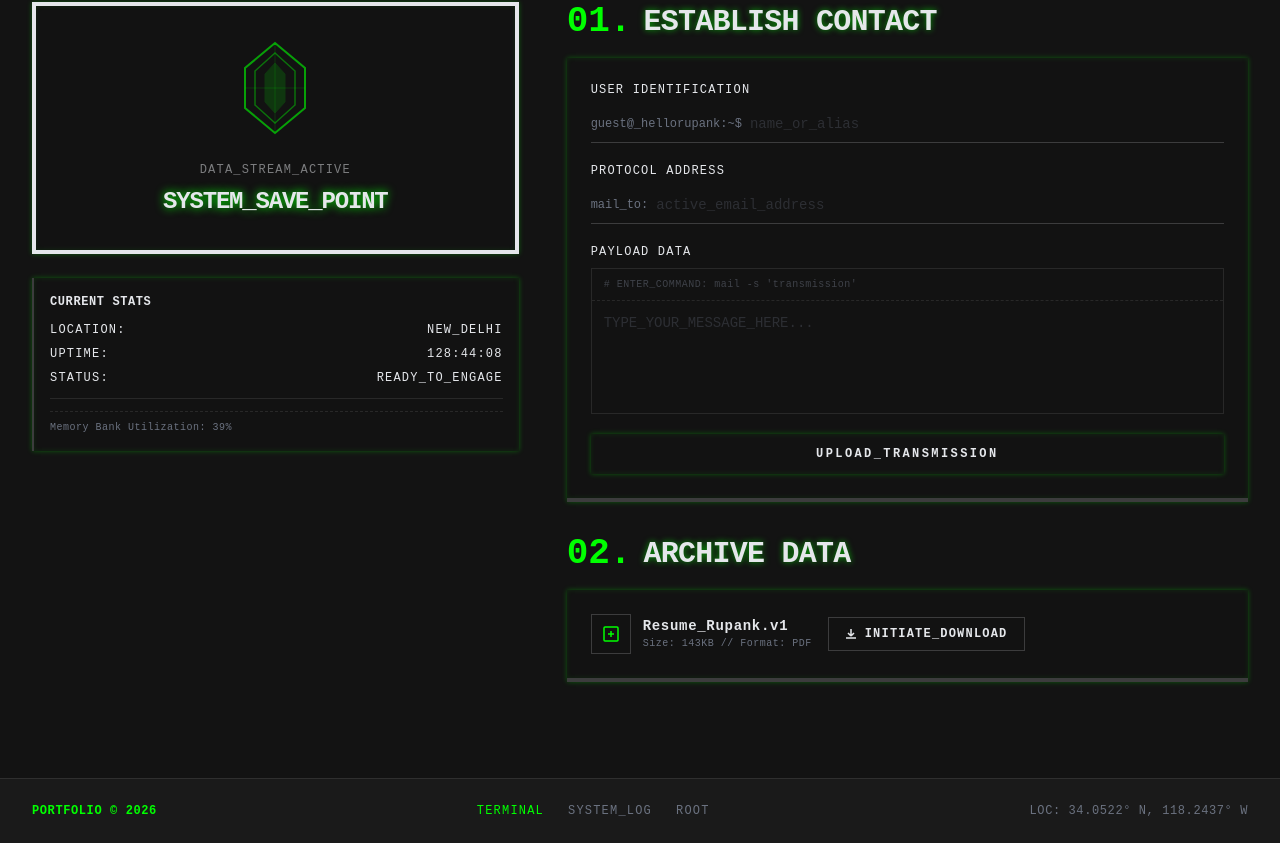
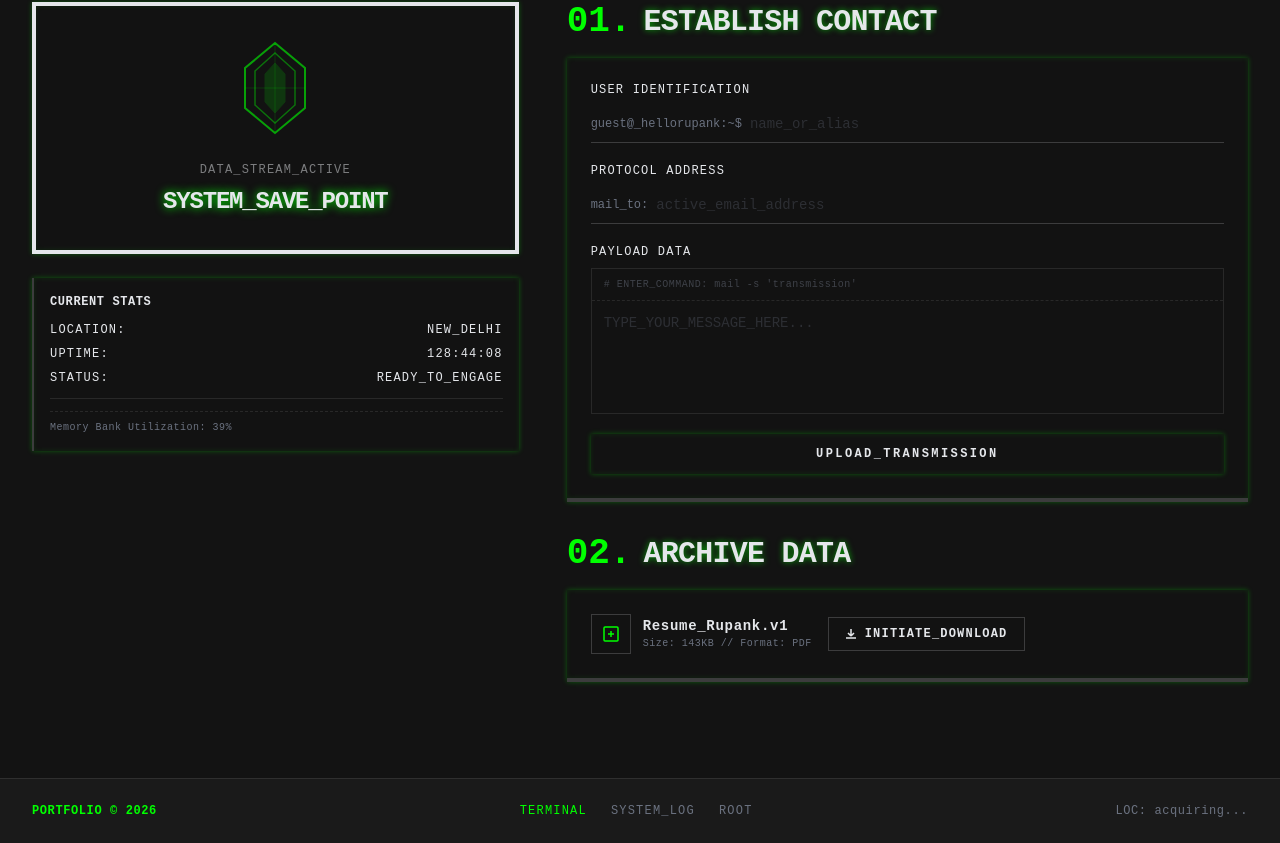
Before and after one commit to javacatscript/rupank-portfolio, a Next.js app: page / in a window 1280 px wide. Shown: the part 3254-4097 px from the top of the page. Built offline with nearby package versions, Linux system fonts and the light colour scheme; no server answers; a web font is replaced by a local one.

Commit message:
real-time lat and long

```diff
--- a/src/components/Footer.tsx
+++ b/src/components/Footer.tsx
@@ -1,4 +1,62 @@
+"use client";
+
+import { useState, useEffect } from "react";
+
+function formatCoord(value: number, isLat: boolean): string {
+  const abs = Math.abs(value);
+  const dir = isLat ? (value >= 0 ? "N" : "S") : (value >= 0 ? "E" : "W");
+  return `${abs.toFixed(4)}° ${dir}`;
+}
+
 export default function Footer() {
+  const [location, setLocation] = useState<{
+    lat: number;
+    lng: number;
+  } | null>(null);
+  const [locationError, setLocationError] = useState<string | null>(null);
+
+  useEffect(() => {
+    if (typeof window === "undefined" || !navigator.geolocation) {
+      setLocationError("unavailable");
+      return;
+    }
+
+    const onSuccess = (position: GeolocationPosition) => {
+      setLocation({
+        lat: position.coords.latitude,
+        lng: position.coords.longitude,
+      });
+      setLocationError(null);
+    };
+
+    const onError = () => {
+      setLocationError("denied");
+    };
+
+    navigator.geolocation.getCurrentPosition(onSuccess, onError, {
+      enableHighAccuracy: true,
+      maximumAge: 60000,
+      timeout: 10000,
+    });
+
+    const watchId = navigator.geolocation.watchPosition(onSuccess, onError, {
+      enableHighAccuracy: true,
+      maximumAge: 30000,
+      timeout: 10000,
+    });
+
+    return () => navigator.geolocation.clearWatch(watchId);
+  }, []);
+
+  const locationText =
+    location != null
+      ? `LOC: ${formatCoord(location.lat, true)}, ${formatCoord(location.lng, false)}`
+      : locationError === "denied"
+        ? "LOC: permission denied"
+        : locationError === "unavailable"
+          ? "LOC: unavailable"
+          : "LOC: acquiring...";
+
   return (
     <footer className="bg-bg-card border-t border-terminal-white/10 py-6">
       <div className="max-w-[1280px] mx-auto px-4 sm:px-6 lg:px-8">
@@ -28,8 +86,8 @@ export default function Footer() {
             </a>
           </div>
 
-          <span className="text-terminal-muted text-xs tracking-wider hidden sm:block">
-            LOC: 34.0522&deg; N, 118.2437&deg; W
+          <span className="text-terminal-muted text-xs tracking-wider hidden sm:block tabular-nums">
+            {locationText}
           </span>
         </div>
       </div>
```
